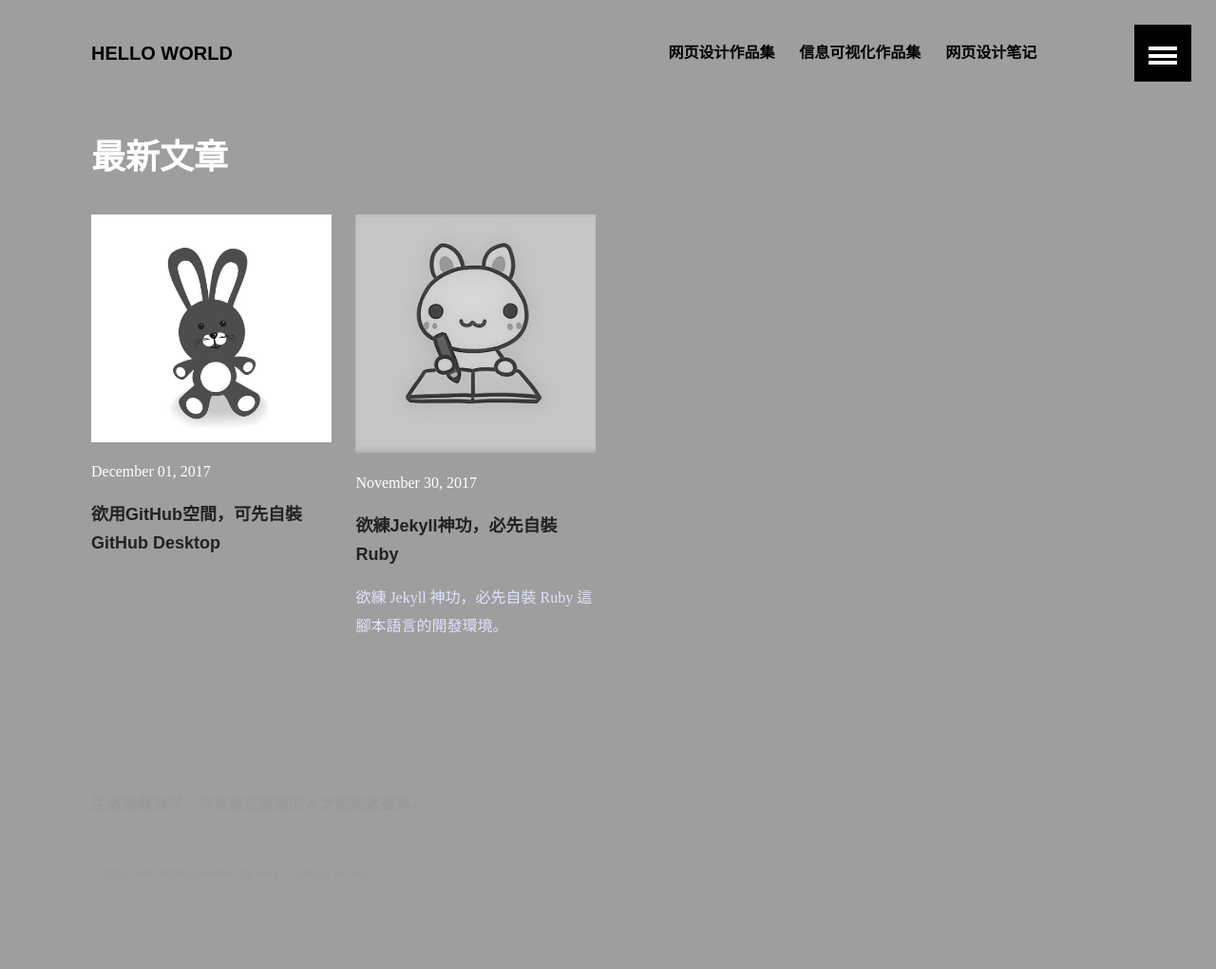
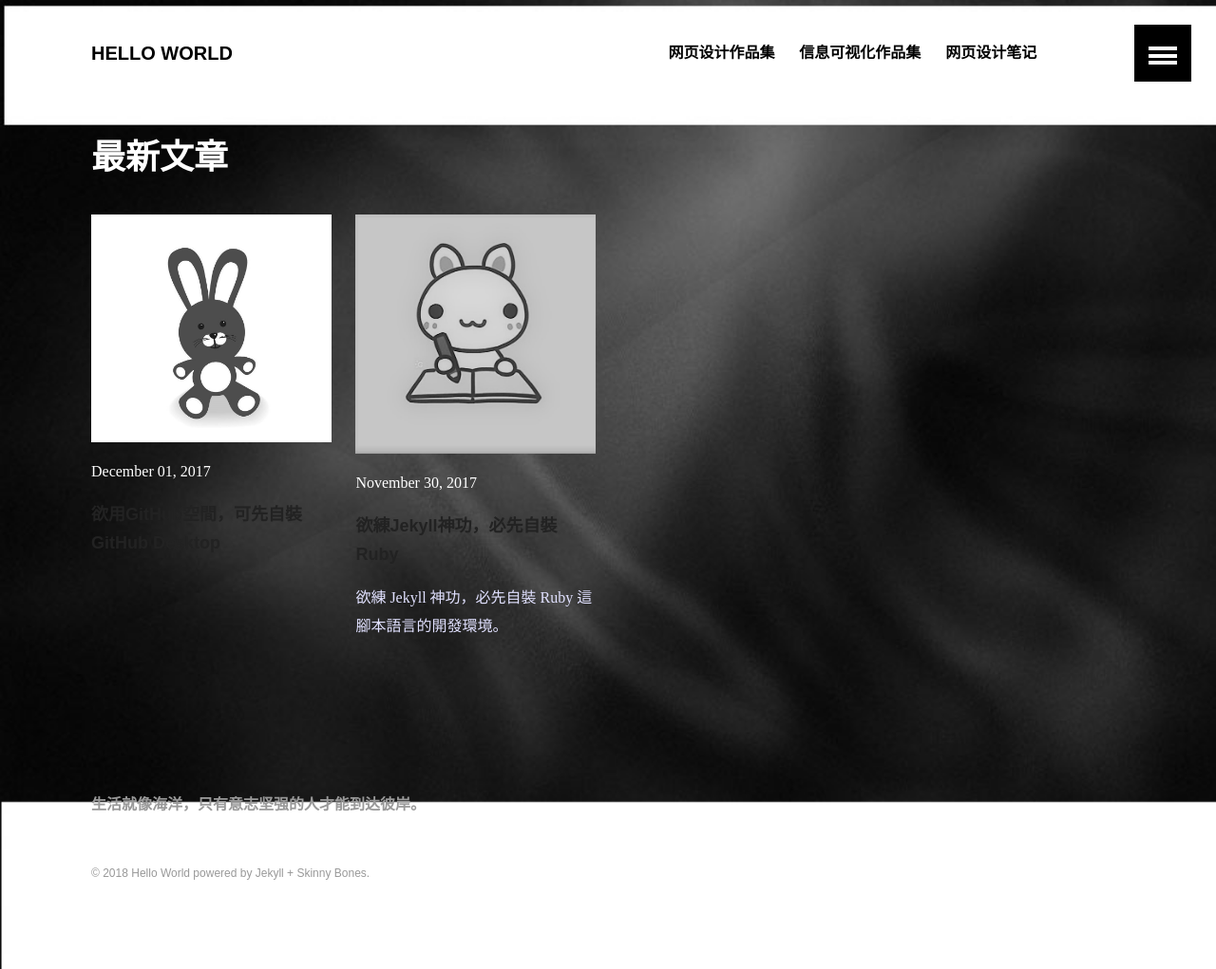
Before and after one commit to q3466141541/q3466141541.github.io, a Jekyll site: the page built from index.md, in a window 1280 px wide. Shown: the whole page at 95% size. Built offline with Jekyll 4.4.1, drawn with Linux system fonts in a browser that asks for light colours.

Commit message:
Update _base.scss

```diff
--- a/_sass/_base.scss
+++ b/_sass/_base.scss
@@ -10,7 +10,7 @@
 	font-family: $base-font;
 	color: #ffffff;
     background-image:
-    url('../images/bad.jpg');
+    url('../images/bad1.jpg');
     background-size:cover;
 	margin:0;
 	padding:0;
```
